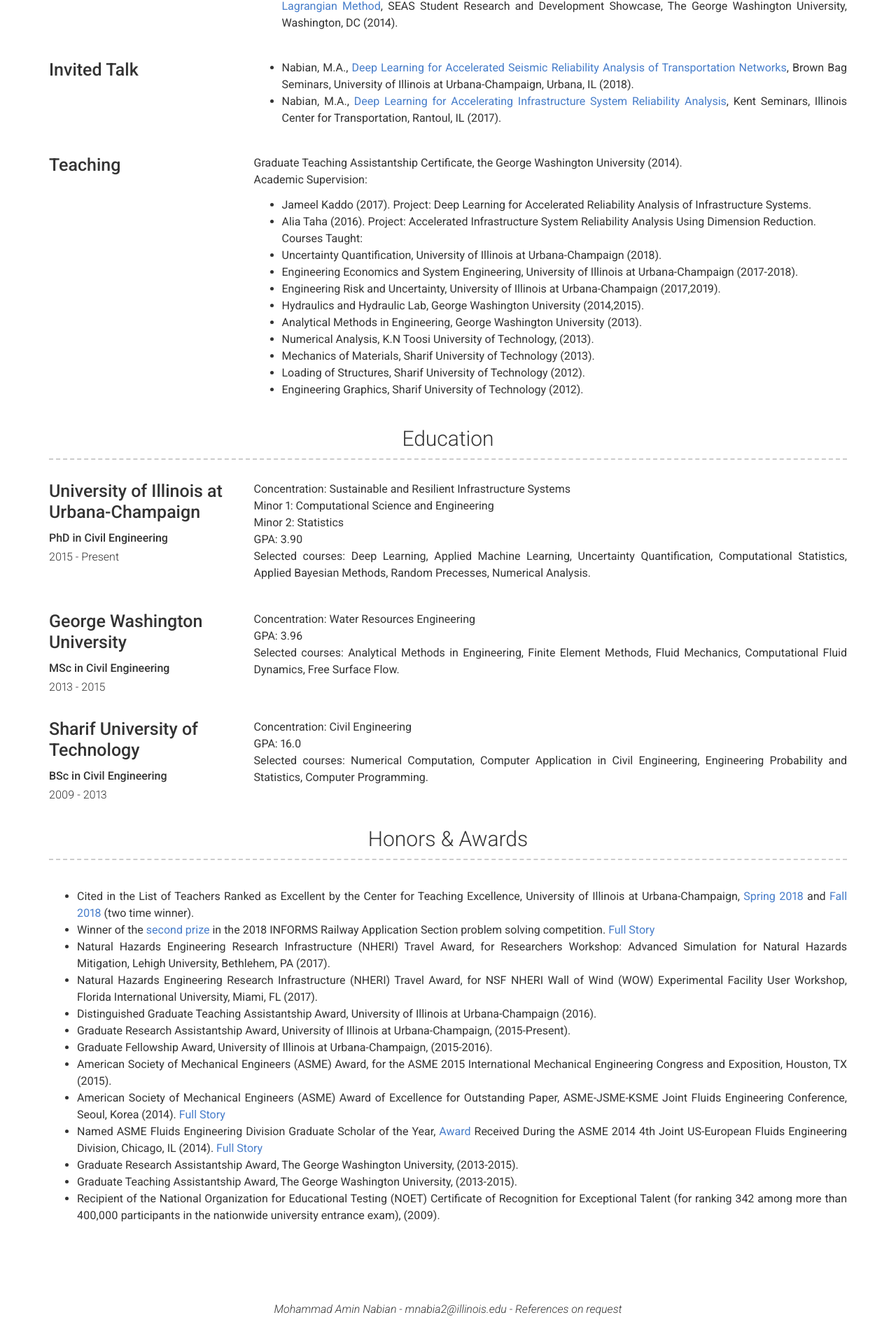
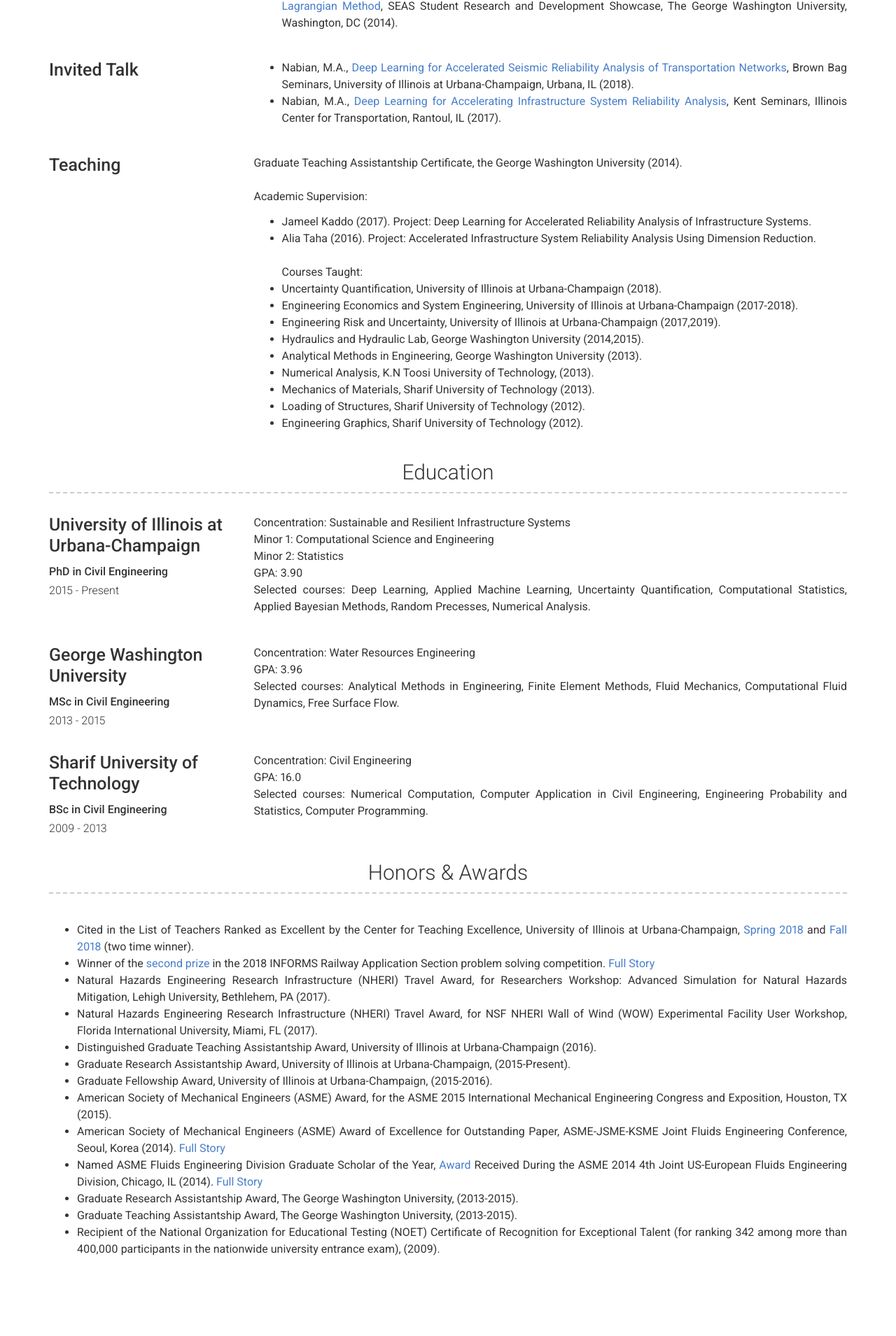
Before and after one commit to mnabian/mnabian.github.io, a Jekyll site: the page built from index.md, in a window 1280 px wide. Shown: the part 4030-5939 px from the top of the page at 70% size. Built offline with Jekyll 4.4.1, drawn with Linux system fonts in a browser that asks for light colours.

Commit message:
Initial commit

```diff
--- a/_data/experience.yml
+++ b/_data/experience.yml
@@ -43,10 +43,10 @@
 - company: Teaching
   description: |
     Graduate Teaching Assistantship Certificate, the George Washington University (2014).
-    <br />Academic Supervision:
+    <br /><br />Academic Supervision:
     - Jameel Kaddo (2017). Project: Deep Learning for Accelerated Reliability Analysis of Infrastructure Systems.
     - Alia Taha (2016). Project: Accelerated Infrastructure System Reliability Analysis Using Dimension Reduction.
-    <br />Courses Taught:
+    <br /><br />Courses Taught:
     - Uncertainty Quantification, University of Illinois at Urbana-Champaign (2018).
     - Engineering Economics and System Engineering, University of Illinois at Urbana-Champaign (2017-2018).
     - Engineering Risk and Uncertainty, University of Illinois at Urbana-Champaign (2017,2019).
```
